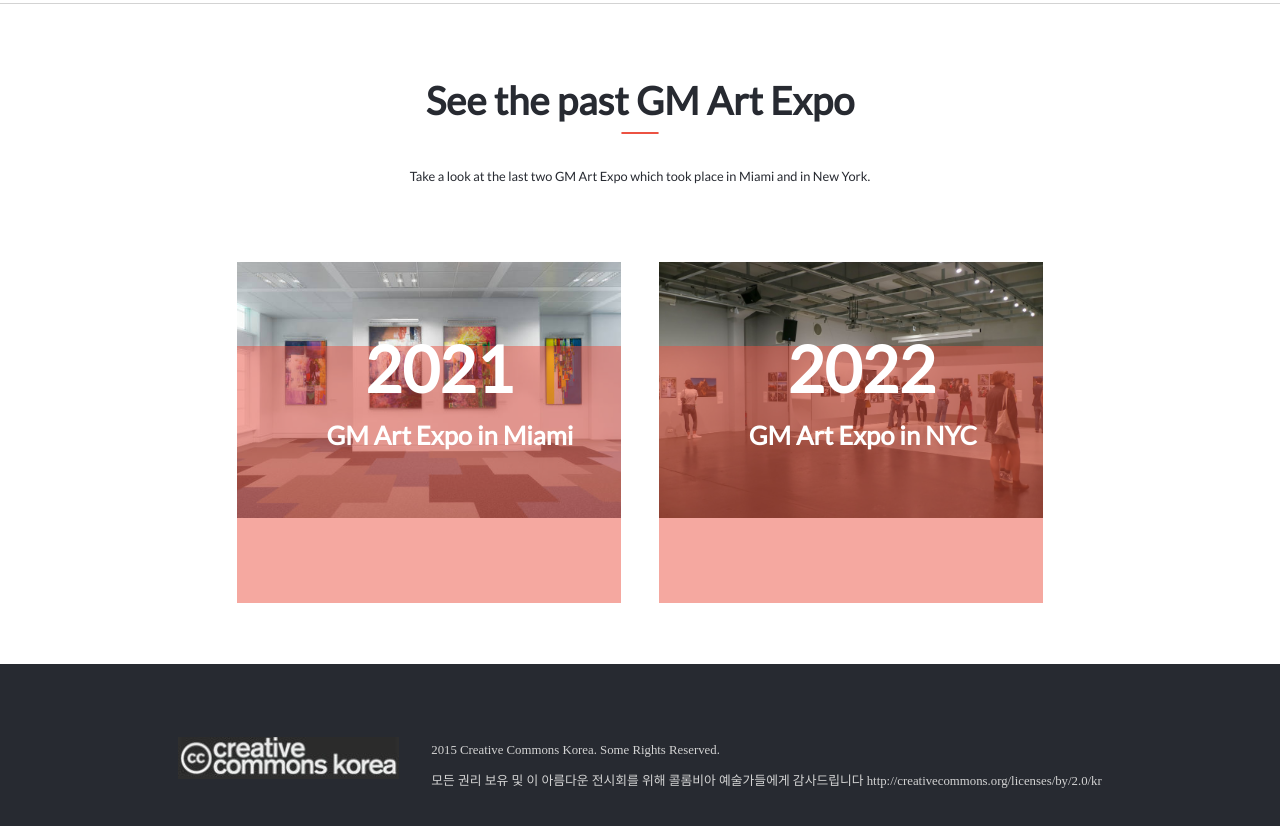
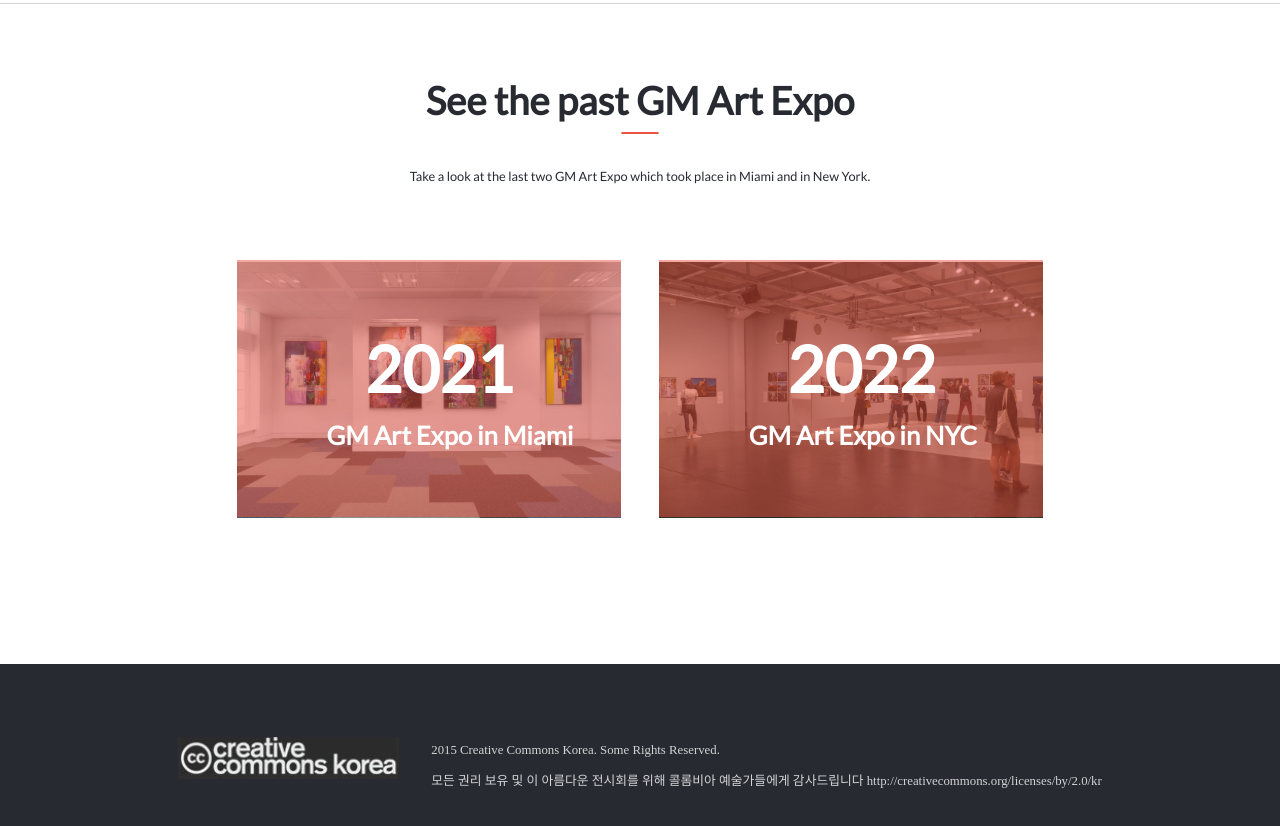
Before and after one commit to JuanDBta/Capstone-Project, a website: page about.html in a window 1280 px wide. Shown: the part 1282-2108 px from the top of the page. Drawn offline with Linux system fonts and the light colour scheme; a web font is replaced by a local one.

Commit message:
Fix problem with the layer´s margin.  Project ready for review

```diff
--- a/styles_about.css
+++ b/styles_about.css
@@ -239,8 +239,8 @@ body {
   content: "";
   display: block;
   position: absolute;
-  top: 165.6vw;
-  left: 17.5vw;
+  margin-top: -45.6vw;
+  margin-left: 0;
   width: 65vw;
   height: 45vw;
   background-color: #ec5242;
@@ -251,8 +251,8 @@ body {
   content: "";
   display: block;
   position: absolute;
-  top: 220.6vw;
-  left: 17.5vw;
+  margin-top: -45.6vw;
+  margin-left: 0;
   width: 65vw;
   height: 45vw;
   background-color: #ec5242;
@@ -699,8 +699,8 @@ footer {
     content: "";
     display: block;
     position: absolute;
-    top: 127.2vw;
-    left: 18.5vw;
+    margin-top: -20.5vw;
+    margin-left: 0;
     width: 30vw;
     height: 20.1vw;
     background-color: #ec5242;
@@ -711,8 +711,8 @@ footer {
     content: "";
     display: block;
     position: absolute;
-    top: 127.2vw;
-    left: 51.5vw;
+    margin-top: -20.5vw;
+    margin-left: 0;
     width: 30vw;
     height: 20.1vw;
     background-color: #ec5242;
```
